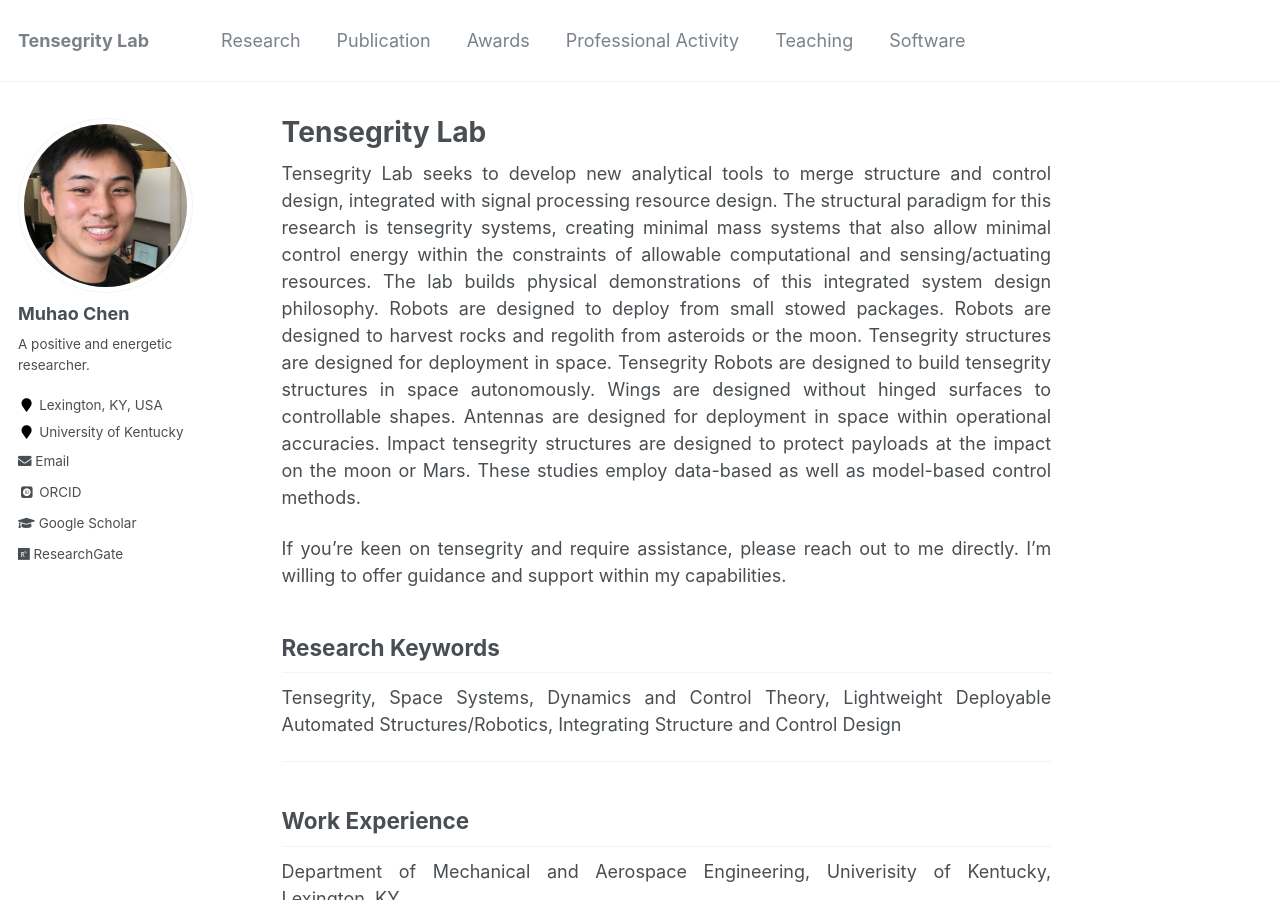
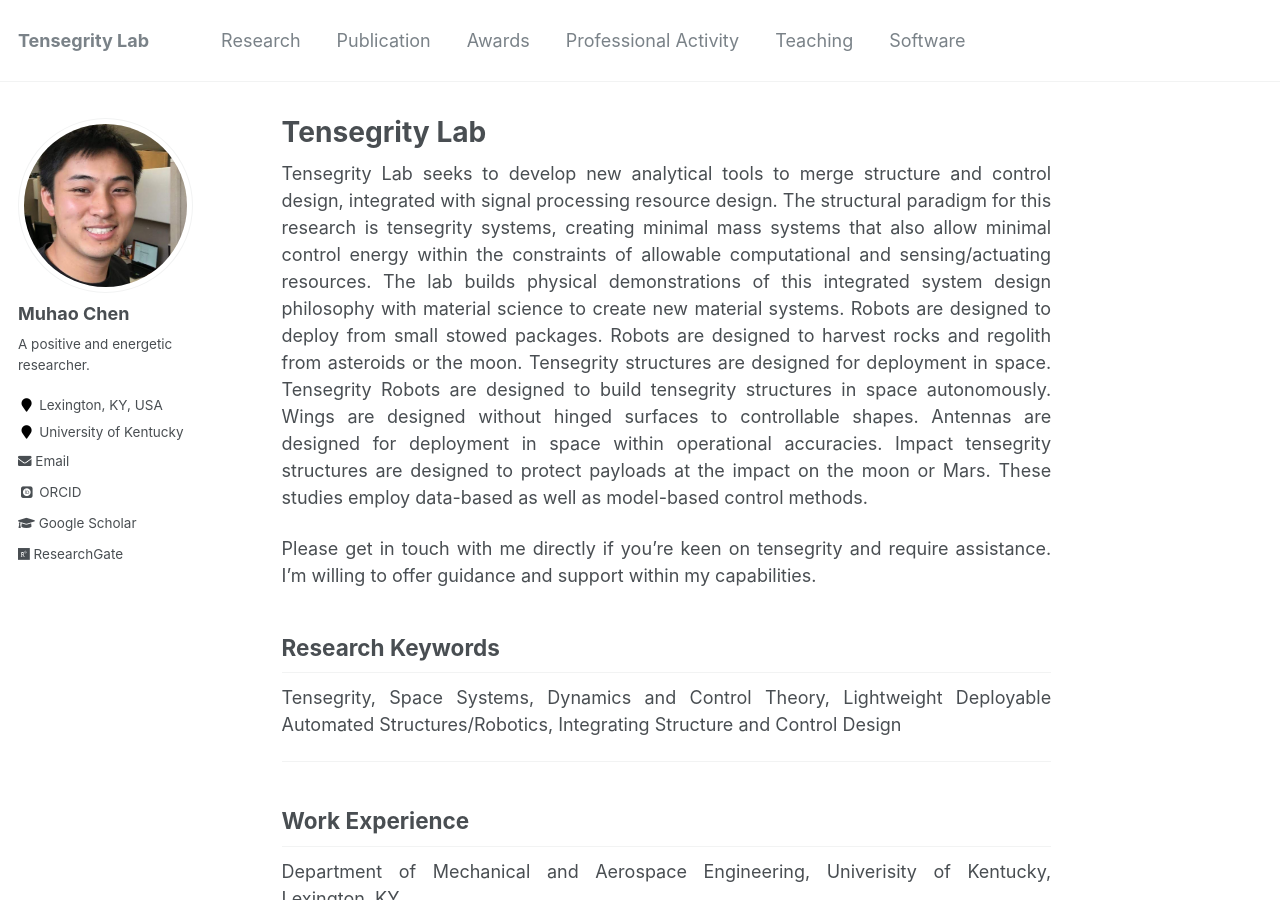
Before and after one commit to Muhao-Chen/muhao-chen.github.io, a Jekyll site: the page built from _pages/about.md, in a window 1280 px wide and 900 px high. Built offline with Jekyll 4.4.1, drawn with Linux system fonts in a browser that asks for light colours; some web fonts are replaced.

Commit message:
Update about.md

```diff
--- a/_pages/about.md
+++ b/_pages/about.md
@@ -12,13 +12,14 @@ toc: true
 <div style="text-align: justify;" markdown="1">
 
 <!-- ## Tensegrity Lab -->
-Tensegrity Lab seeks to develop new analytical tools to merge structure and control design, integrated with signal processing resource design. The structural paradigm for this research is tensegrity systems, creating minimal mass systems that also allow minimal control energy within the constraints of allowable computational and sensing/actuating resources. The lab builds physical demonstrations of this integrated system design philosophy. Robots are designed to deploy from small stowed packages. Robots are designed to harvest rocks and regolith from asteroids or the moon. Tensegrity structures are designed for deployment in space. Tensegrity Robots are designed to build tensegrity structures in space autonomously. Wings are designed without hinged surfaces to controllable shapes. Antennas are designed for deployment in space within operational accuracies. Impact tensegrity structures are designed to protect payloads at the impact on the moon or Mars. These studies employ data-based as well as model-based control methods.
 
-If you're keen on tensegrity and require assistance, please reach out to me directly. I'm willing to offer guidance and support within my capabilities.
+Tensegrity Lab seeks to develop new analytical tools to merge structure and control design, integrated with signal processing resource design. The structural paradigm for this research is tensegrity systems, creating minimal mass systems that also allow minimal control energy within the constraints of allowable computational and sensing/actuating resources. The lab builds physical demonstrations of this integrated system design philosophy with material science to create new material systems. Robots are designed to deploy from small stowed packages. Robots are designed to harvest rocks and regolith from asteroids or the moon. Tensegrity structures are designed for deployment in space. Tensegrity Robots are designed to build tensegrity structures in space autonomously. Wings are designed without hinged surfaces to controllable shapes. Antennas are designed for deployment in space within operational accuracies. Impact tensegrity structures are designed to protect payloads at the impact on the moon or Mars. These studies employ data-based as well as model-based control methods.
+
+Please get in touch with me directly if you're keen on tensegrity and require assistance. I'm willing to offer guidance and support within my capabilities.
 
 <!--<div style="text-align: justify">  </div> -->
-<!-- Muhao Chen, Ph.D., is currently a postdoctoral researcher at the Department of Aerospace Engineering, Texas A&M University, College Station. I am affiliated with the [Tensegrity Lab](https://bobskelton.github.io/) and [Land Air & Space Robotics (LASR) Laboratory](https://lasr.tamu.edu/) at Texas A&M University, College Station, TX.  -->
-<!-- Muhao Chen, Ph.D., is currently an assistant professor at the Department of Mechanical and Aerospace Engineering, University of Kentucky, Lexington, KY. His research can be found on the [Research](https://muhao-chen.github.io/research/) page.  -->
+<!-- Muhao Chen, Ph.D., is a postdoctoral researcher at the Department of Aerospace Engineering, Texas A&M University, College Station. I am affiliated with the [Tensegrity Lab](https://bobskelton.github.io/) and [Land Air & Space Robotics (LASR) Laboratory](https://lasr.tamu.edu/) at Texas A&M University, College Station, TX.  -->
+<!-- Muhao Chen, Ph.D., is an assistant professor at the Department of Mechanical and Aerospace Engineering, University of Kentucky, Lexington, KY. His research can be found on the [Research](https://muhao-chen.github.io/research/) page.  -->
 
 ## Research Keywords
 Tensegrity, Space Systems, Dynamics and Control Theory, Lightweight Deployable Automated Structures/Robotics, Integrating Structure and Control Design
```
